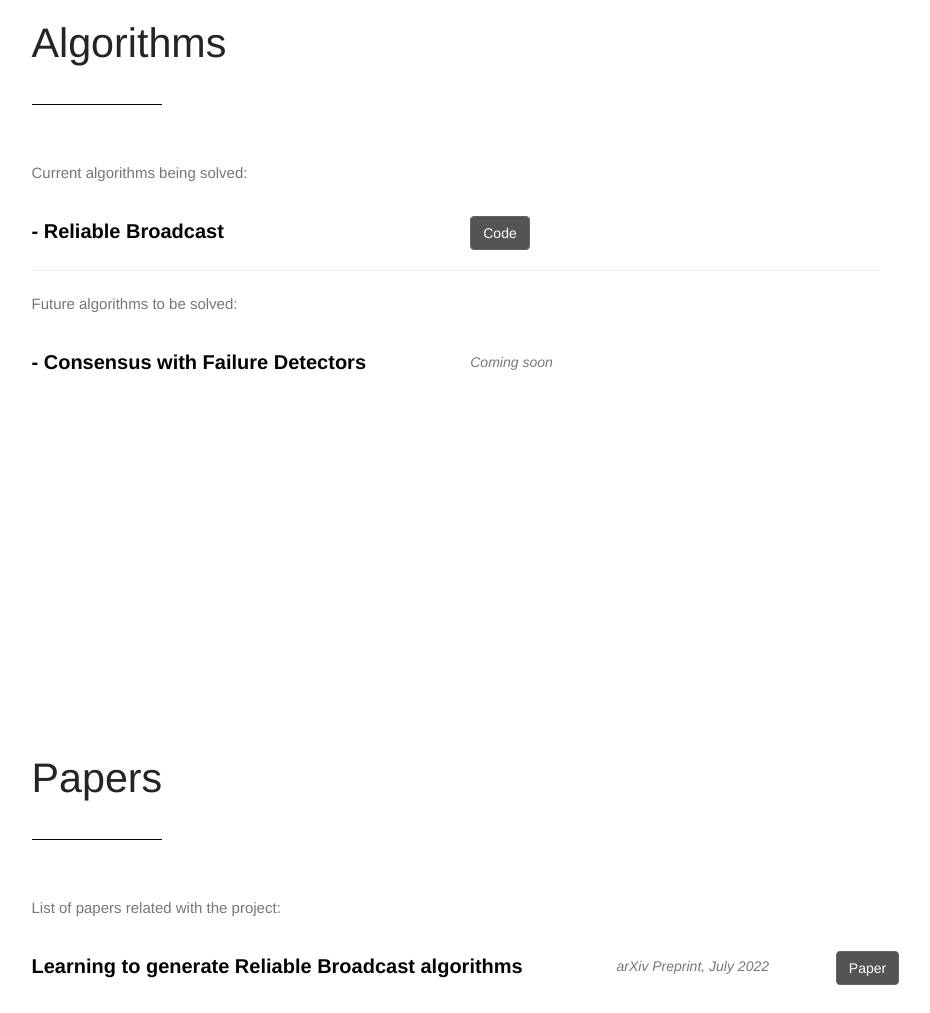
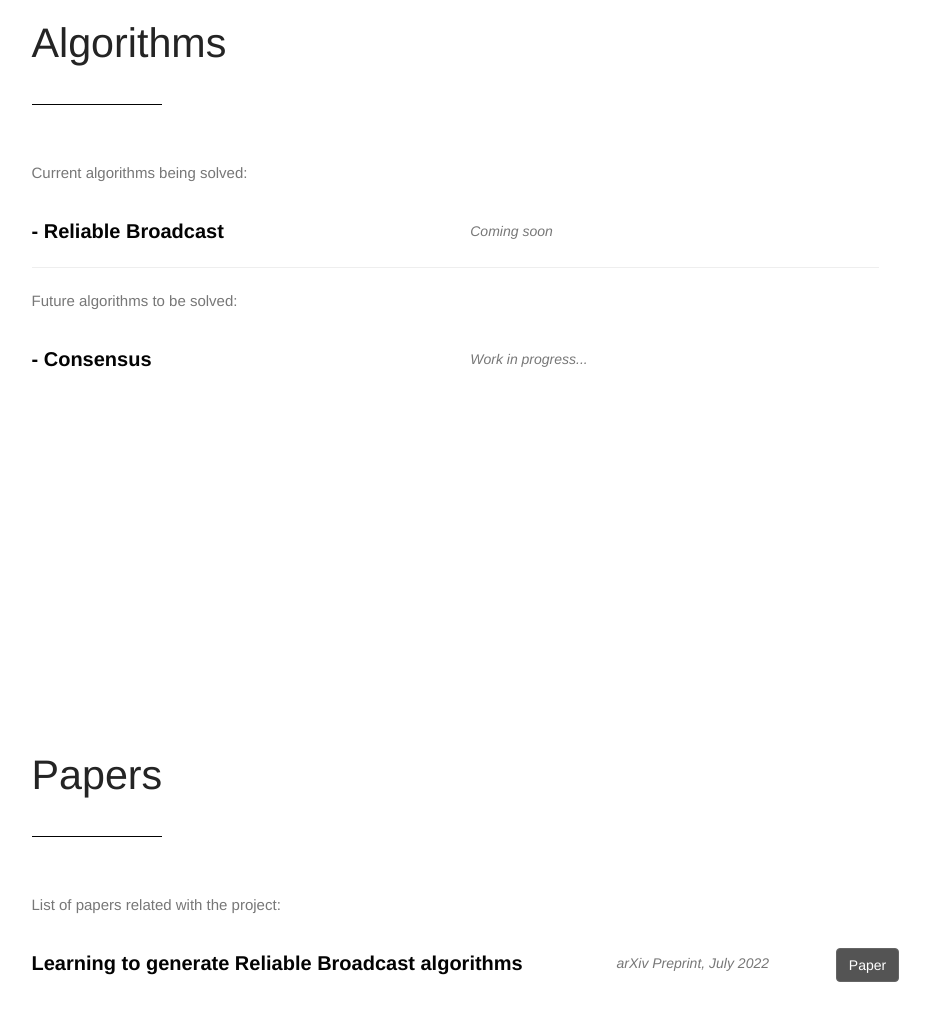
Before and after one commit to diogolvaz/FAULTAGE, a plain HTML site: page index.html in a window 1280 px wide. Shown: the part 1038-2051 px from the top of the page, without its empty margins (331-1261 px from the left). Drawn offline with Linux system fonts and the light colour scheme.

Commit message:
Reliable Broadcast algorithm currently unavailable

```diff
--- a/index.html
+++ b/index.html
@@ -184,7 +184,8 @@
                                         <div class="algorithm-name"><strong> - Reliable Broadcast</strong></div>
                                     </div>
                                     <div class="col-md-6">
-                                        <a href="https://github.com/diogolvaz/FAULTAGE/tree/Reliable-Broadcast" class="btn btn-info">Code</a>
+                                        <div><i>Coming soon</i></div>
+                                        <!--a href="https://github.com/diogolvaz/FAULTAGE/tree/Reliable-Broadcast" class="btn btn-info">Code</a-->
                                     </div>
 
                                 </div>
@@ -192,10 +193,10 @@
                                 <p>Future algorithms to be solved:</p>
                                 <div class="row">
                                     <div class="col-md-6">
-                                        <div class="algorithm-name"><strong> - Consensus with Failure Detectors</strong></div>
+                                        <div class="algorithm-name"><strong> - Consensus</strong></div>
                                     </div>
                                         <div class="col-md-6">
-                                            <div><i>Coming soon</i></div>
+                                            <div><i>Work in progress...</i></div>
                                         </div>
                                         </div>
 
```
